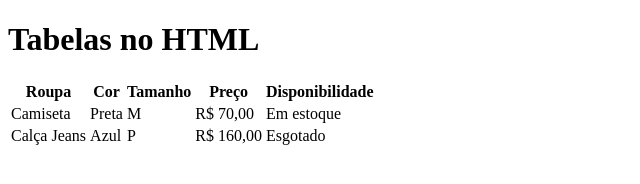
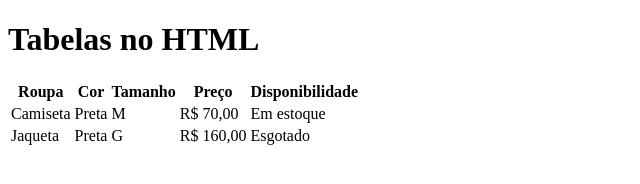
Before and after one commit to natmarques/aula-tabela-html, a plain HTML site: page index.html in a window 1280 px wide. Shown: the whole page, without its empty margins (0-640 px from the left). Drawn offline with Linux system fonts and the light colour scheme.

Commit message:
trocado de calça jeans para jaqueta, de azul para preto e de P para G

```diff
--- a/index.html
+++ b/index.html
@@ -25,9 +25,9 @@
             <td>Em estoque</td>
         </tr>
         <tr>
-            <td>Calça Jeans</td>
-            <td>Azul</td>
-            <td>P</td>
+            <td>Jaqueta</td>
+            <td>Preta</td>
+            <td>G</td>
             <td>R$ 160,00</td>
             <td>Esgotado</td>
         </tr>
```
